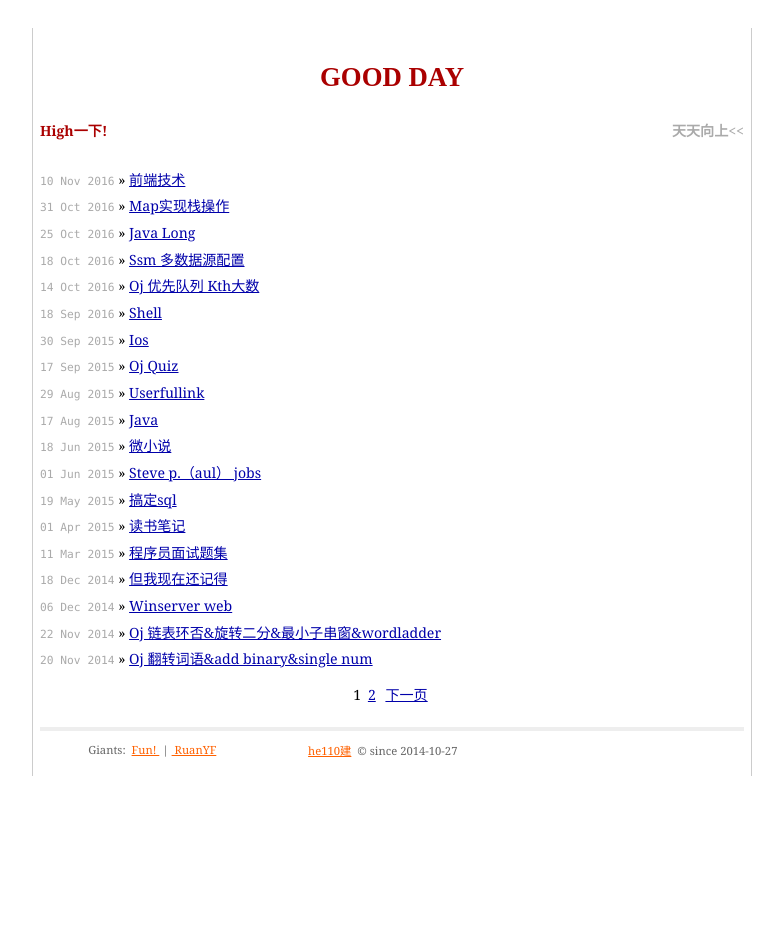
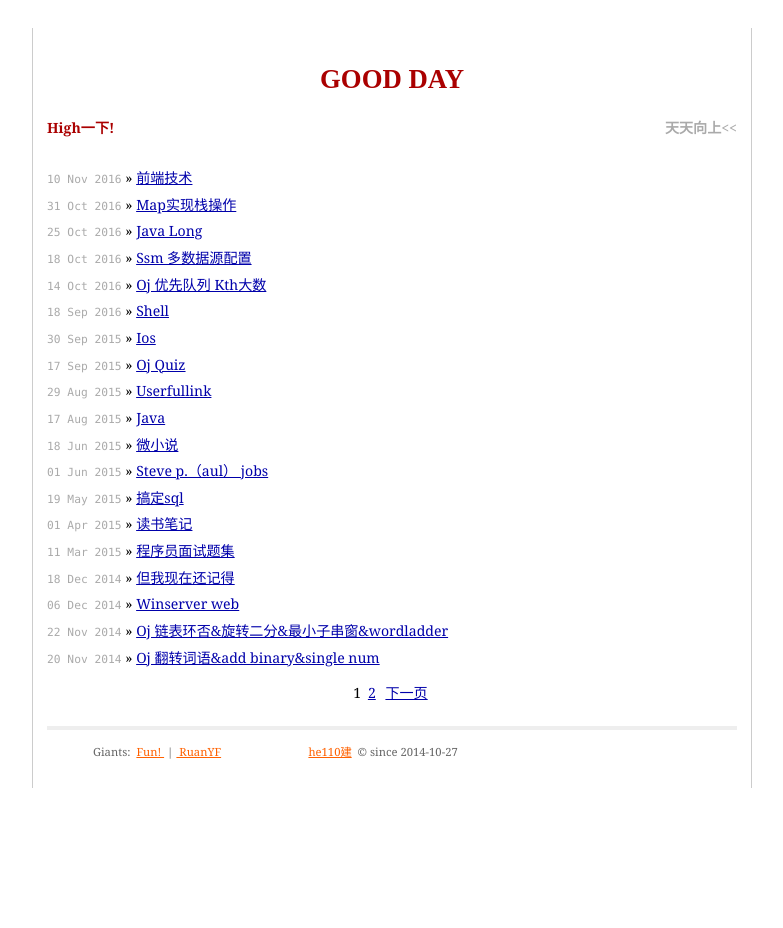
Before and after one commit to he110jian/he110jian.github.io, a Jekyll site: the page built from index.html, in a window 1280 px wide. Shown: the whole page, without its empty margins (248-1031 px from the left). Built offline with Jekyll 4.4.1, drawn with Linux system fonts in a browser that asks for light colours; the list of posts is cut into pages by our own code; comment, search, counter and statistics services are not loaded.

Commit message:
2016年12月26日14:26:38

```diff
--- a/_layouts/default.html
+++ b/_layouts/default.html
@@ -31,7 +31,7 @@
 		</p>
 		</div>
 		<div class="contactItem">
-      <p >
+		<p>
 			<a href="http://wpa.qq.com/msgrd?V=3&uin=908984017">he110建</a> &copy; since 2014-10-27
 		</p>
 		</div>
@@ -39,6 +39,7 @@
 		<p>
 			<script type="text/javascript">var cnzz_protocol = (("https:" == document.location.protocol) ? " https://" : " http://");document.write(unescape("%3Cspan id='cnzz_stat_icon_1253489747'%3E%3C/span%3E%3Cscript src='" + cnzz_protocol + "s4.cnzz.com/z_stat.php%3Fid%3D1253489747%26show%3Dpic' type='text/javascript'%3E%3C/script%3E"));</script>
 		</p>
+		</div>
 	</div>
   </div>
 </div>
--- a/css/screen.css
+++ b/css/screen.css
@@ -88,12 +88,13 @@
 
 .site {
   font-size: 110%;
-  width: 50em;
+  width: 49em;
   margin: 2em auto 2em auto;
-  padding: 0.5em;
-  text-align:left;
+  padding: 1em;
+  text-align:justify;
   border:1px solid #ccc;
   border-width:0 1px;
+  line-height:1.5em;
 }
 .forkMe{
 position: absolute;
```
Lines whose indentation alone changed are shown as unchanged.
